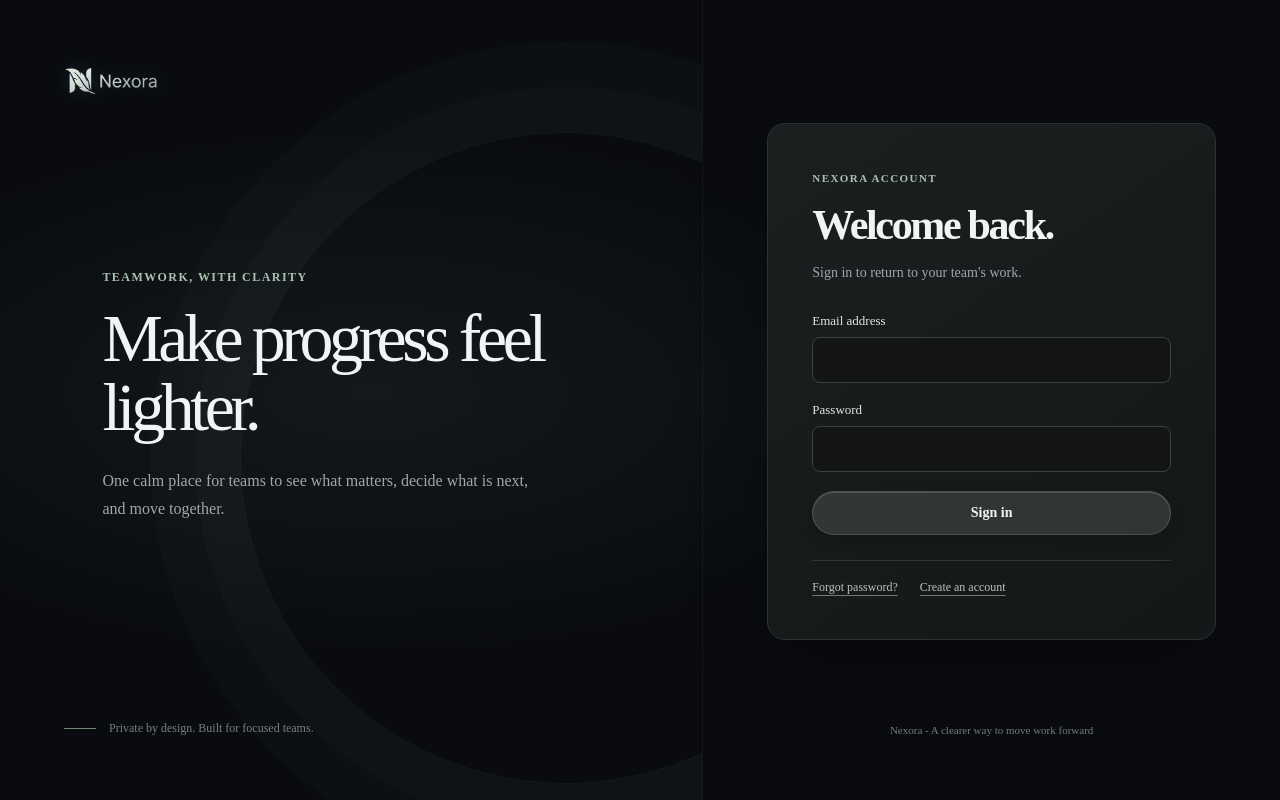
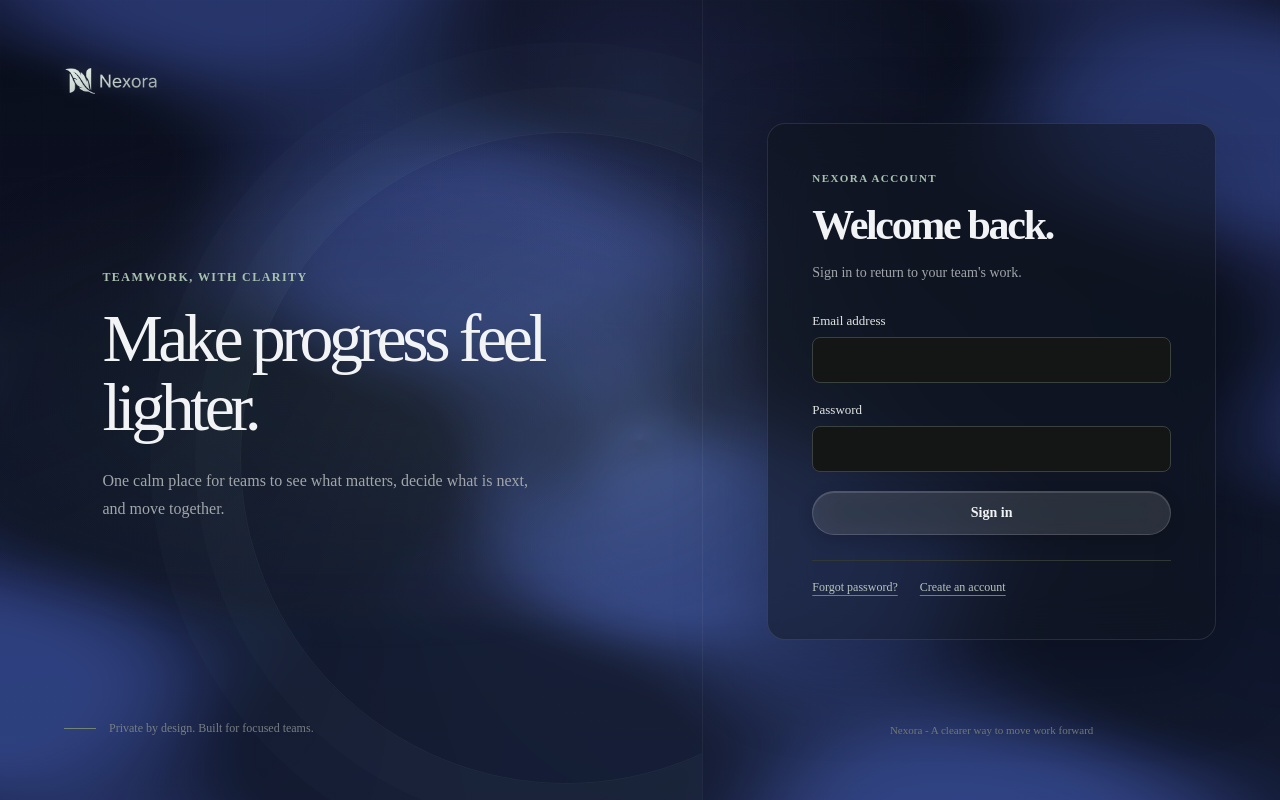
Before and after one commit to Gautam215/nexora, a Next.js app: page /login in a window 1280 px wide. Built offline with nearby package versions, Linux system fonts and the light colour scheme.

Commit message:
Profile background: Reelscape liquid wave on all pages + card colours on all boxes

```diff
--- /dev/null
+++ b/src/app/components/liquid-wave-background.tsx
@@ -0,0 +1,136 @@
+"use client";
+
+import { useEffect, useRef } from "react";
+
+/* Liquid wave background, ported from Reelscape's profile page
+   (LiquidWaveCanvas): a WebGL ripple field that follows the cursor.
+   Decorative only — pointer-events are off and the canvas sits behind
+   all page content. With reduced motion it draws a single still frame. */
+export function LiquidWaveBackground() {
+  const canvasRef = useRef<HTMLCanvasElement>(null);
+
+  useEffect(() => {
+    const canvas = canvasRef.current;
+    const gl = canvas?.getContext("webgl", { alpha: true, antialias: false });
+    if (!canvas || !gl) return;
+
+    const vertexSource = `
+      attribute vec2 position;
+      void main() { gl_Position = vec4(position, 0.0, 1.0); }
+    `;
+    const fragmentSource = `
+      precision highp float;
+      uniform vec2 resolution;
+      uniform vec2 pointer;
+      uniform float time;
+
+      void main() {
+        vec2 uv = gl_FragCoord.xy / resolution;
+        vec2 centered = uv - 0.5;
+        centered.x *= resolution.x / resolution.y;
+        vec2 cursor = pointer - 0.5;
+        cursor.x *= resolution.x / resolution.y;
+        vec2 delta = centered - cursor;
+        float distanceToCursor = length(delta);
+        float ripple = sin(distanceToCursor * 30.0 - time * 2.6) * exp(-distanceToCursor * 4.0);
+        vec2 liquidUv = uv + normalize(delta + 0.0001) * ripple * 0.035;
+        float waveOne = sin(liquidUv.x * 9.0 + liquidUv.y * 5.0 + time * 0.22);
+        float waveTwo = sin(liquidUv.y * 15.0 - liquidUv.x * 4.0 - time * 0.16);
+        float contour = smoothstep(-0.35, 0.82, waveOne * 0.65 + waveTwo * 0.35);
+        float cursorGlow = exp(-distanceToCursor * 4.4);
+        vec3 midnight = vec3(0.018, 0.024, 0.045);
+        vec3 cobalt = vec3(0.14, 0.2, 0.48);
+        vec3 silver = vec3(0.58, 0.68, 0.82);
+        vec3 color = mix(midnight, cobalt, contour * 0.78);
+        color = mix(color, silver, cursorGlow * 0.22 + contour * 0.08);
+        color += vec3(0.08, 0.12, 0.22) * (1.0 - uv.y) * 0.5;
+        gl_FragColor = vec4(color, 0.94);
+      }
+    `;
+
+    const compile = (type: number, source: string) => {
+      const shader = gl.createShader(type);
+      if (!shader) return null;
+      gl.shaderSource(shader, source);
+      gl.compileShader(shader);
+      if (!gl.getShaderParameter(shader, gl.COMPILE_STATUS)) {
+        gl.deleteShader(shader);
+        return null;
+      }
+      return shader;
+    };
+
+    const vertex = compile(gl.VERTEX_SHADER, vertexSource);
+    const fragment = compile(gl.FRAGMENT_SHADER, fragmentSource);
+    if (!vertex || !fragment) return;
+    const program = gl.createProgram();
+    if (!program) return;
+    gl.attachShader(program, vertex);
+    gl.attachShader(program, fragment);
+    gl.linkProgram(program);
+    if (!gl.getProgramParameter(program, gl.LINK_STATUS)) return;
+
+    const buffer = gl.createBuffer();
+    gl.bindBuffer(gl.ARRAY_BUFFER, buffer);
+    gl.bufferData(
+      gl.ARRAY_BUFFER,
+      new Float32Array([-1, -1, 3, -1, -1, 3]),
+      gl.STATIC_DRAW,
+    );
+    gl.useProgram(program);
+    const position = gl.getAttribLocation(program, "position");
+    const resolution = gl.getUniformLocation(program, "resolution");
+    const pointer = gl.getUniformLocation(program, "pointer");
+    const time = gl.getUniformLocation(program, "time");
+    gl.enableVertexAttribArray(position);
+    gl.vertexAttribPointer(position, 2, gl.FLOAT, false, 0, 0);
+
+    const pointerPosition = { x: 0.5, y: 0.45 };
+    const resize = () => {
+      const ratio = Math.min(window.devicePixelRatio || 1, 2);
+      canvas.width = Math.floor(canvas.clientWidth * ratio);
+      canvas.height = Math.floor(canvas.clientHeight * ratio);
+      gl.viewport(0, 0, canvas.width, canvas.height);
+    };
+    const move = (event: PointerEvent) => {
+      const bounds = canvas.getBoundingClientRect();
+      pointerPosition.x = (event.clientX - bounds.left) / bounds.width;
+      pointerPosition.y = 1 - (event.clientY - bounds.top) / bounds.height;
+    };
+
+    resize();
+    window.addEventListener("pointermove", move);
+    window.addEventListener("resize", resize);
+    let frame = 0;
+    const reducedMotion = window.matchMedia(
+      "(prefers-reduced-motion: reduce)",
+    ).matches;
+    const startedAt = performance.now();
+    const render = (now: number) => {
+      gl.uniform2f(resolution, canvas.width, canvas.height);
+      gl.uniform2f(pointer, pointerPosition.x, pointerPosition.y);
+      gl.uniform1f(time, (now - startedAt) / 1000);
+      gl.drawArrays(gl.TRIANGLES, 0, 3);
+      if (!reducedMotion) frame = window.requestAnimationFrame(render);
+    };
+    frame = window.requestAnimationFrame(render);
+
+    return () => {
+      window.cancelAnimationFrame(frame);
+      window.removeEventListener("pointermove", move);
+      window.removeEventListener("resize", resize);
+      gl.deleteBuffer(buffer);
+      gl.deleteProgram(program);
+      gl.deleteShader(vertex);
+      gl.deleteShader(fragment);
+    };
+  }, []);
+
+  return (
+    <canvas
+      ref={canvasRef}
+      className="liquid-wave-background"
+      aria-hidden="true"
+    />
+  );
+}
--- a/src/app/globals.css
+++ b/src/app/globals.css
@@ -1,12 +1,17 @@
 :root {
   color-scheme: dark;
-  --background: #090b10;
+  --background: #050711;
   --surface: #191c1f;
   --foreground: #f2f3f4;
   --foreground-soft: #d8dcdd;
   --muted: #a1a6aa;
   --border: #303538;
   --accent: #a9c2b0;
+  --box-bg: rgba(16, 21, 30, 0.55);
+  --box-bg-hover: rgba(16, 21, 30, 0.7);
+  --box-border: rgba(255, 255, 255, 0.1);
+  --box-border-hover: rgba(255, 255, 255, 0.2);
+  --box-shadow: 0 28px 90px rgba(0, 0, 0, 0.32);
   --font-sans: var(--font-inter), -apple-system, BlinkMacSystemFont, "Helvetica Neue", Arial, sans-serif;
   --font-display: var(--font-inter), -apple-system, BlinkMacSystemFont, "Helvetica Neue", Arial, sans-serif;
   --font-mono: var(--font-plex-mono), monospace;
@@ -31,6 +36,50 @@ body {
   color: var(--foreground);
   font-family: var(--font-sans);
   -webkit-font-smoothing: antialiased;
+}
+
+/* Reelscape profile background layers, on every page: blue glow, faint
+   grid, then the cursor wave canvas, then page content. */
+body::before {
+  position: fixed;
+  inset: 0;
+  z-index: -2;
+  pointer-events: none;
+  content: "";
+  background:
+    radial-gradient(circle at 50% 10%, rgba(107, 132, 255, 0.12), transparent 34%),
+    linear-gradient(180deg, rgba(2, 4, 13, 0.2), rgba(3, 5, 13, 0.72));
+}
+
+body::after {
+  position: fixed;
+  inset: 0;
+  z-index: -1;
+  pointer-events: none;
+  content: "";
+  background-image:
+    linear-gradient(rgba(255, 255, 255, 0.018) 1px, transparent 1px),
+    linear-gradient(90deg, rgba(255, 255, 255, 0.018) 1px, transparent 1px);
+  background-size: 44px 44px;
+  -webkit-mask-image: linear-gradient(to bottom, rgba(0, 0, 0, 0.8), transparent 84%);
+  mask-image: linear-gradient(to bottom, rgba(0, 0, 0, 0.8), transparent 84%);
+  opacity: 0.35;
+}
+
+.liquid-wave-background {
+  position: fixed;
+  inset: 0;
+  z-index: 0;
+  width: 100%;
+  height: 100%;
+  pointer-events: none;
+  opacity: 0.9;
+  mix-blend-mode: screen;
+}
+
+.nexora-page-content {
+  position: relative;
+  z-index: 1;
 }
 
 button,
@@ -271,8 +320,7 @@ h1 {
   min-height: 100svh;
   grid-template-columns: minmax(0, 1fr) minmax(420px, 0.82fr);
   background:
-    radial-gradient(ellipse at 29% 49%, rgb(72 91 79 / 17%), transparent 45%),
-    var(--background);
+    radial-gradient(ellipse at 29% 49%, rgb(72 91 79 / 17%), transparent 45%);
 }
 
 .auth-story {
@@ -353,10 +401,12 @@ h1 {
   width: min(100%, 450px);
   margin: auto;
   padding: clamp(27px, 4vw, 44px);
-  border: 1px solid #2b3130;
+  border: 1px solid var(--box-border);
   border-radius: 18px;
-  background: linear-gradient(145deg, rgb(28 32 31 / 97%), rgb(21 24 24 / 97%));
-  box-shadow: 0 28px 80px rgb(0 0 0 / 19%);
+  background: var(--box-bg);
+  -webkit-backdrop-filter: blur(24px);
+  backdrop-filter: blur(24px);
+  box-shadow: var(--box-shadow);
 }
 
 .workspace-card {
@@ -465,9 +515,11 @@ h1 {
 .confirm-panel {
   width: 100%;
   padding: 13px 14px;
-  border: 1px solid #3a4240;
+  border: 1px solid var(--box-border);
   border-radius: 10px;
-  background: #131615;
+  background: var(--box-bg);
+  -webkit-backdrop-filter: blur(12px);
+  backdrop-filter: blur(12px);
 }
 
 .confirm-panel p {
@@ -701,9 +753,11 @@ h1 {
   align-items: center;
   gap: 12px;
   padding: 14px;
-  border: 1px solid #333b37;
+  border: 1px solid var(--box-border);
   border-radius: 10px;
-  background: #171b19;
+  background: var(--box-bg);
+  -webkit-backdrop-filter: blur(12px);
+  backdrop-filter: blur(12px);
 }
 
 .organization-monogram,
@@ -785,8 +839,8 @@ h1 {
 
 .organization-card-link:hover {
   transform: translateY(-1px);
-  border-color: #53665a;
-  background: #1b211d;
+  border-color: var(--box-border-hover);
+  background: var(--box-bg-hover);
 }
 
 .organization-dashboard .secondary-link {
@@ -835,9 +889,11 @@ h1 {
   gap: 12px;
   margin: 26px 0 19px;
   padding: 15px;
-  border: 1px solid #354139;
+  border: 1px solid var(--box-border);
   border-radius: 10px;
-  background: #171d19;
+  background: var(--box-bg);
+  -webkit-backdrop-filter: blur(12px);
+  backdrop-filter: blur(12px);
 }
 
 .workspace-status-card .status-indicator {
@@ -972,9 +1028,11 @@ h1 {
   align-items: center;
   gap: 13px;
   padding: 13px;
-  border: 1px solid #333b37;
+  border: 1px solid var(--box-border);
   border-radius: 10px;
-  background: #171b19;
+  background: var(--box-bg);
+  -webkit-backdrop-filter: blur(12px);
+  backdrop-filter: blur(12px);
   color: inherit;
   text-decoration: none;
   transition: border-color 120ms ease, background-color 120ms ease, transform 120ms ease;
@@ -982,8 +1040,8 @@ h1 {
 
 .project-card:hover {
   transform: translateY(-1px);
-  border-color: #53665a;
-  background: #1b211d;
+  border-color: var(--box-border-hover);
+  background: var(--box-bg-hover);
 }
 
 .project-icon {
@@ -2085,9 +2143,11 @@ h1 {
 .analytics-panel {
   min-width: 0;
   padding: 13px;
-  border: 1px solid #303833;
+  border: 1px solid var(--box-border);
   border-radius: 9px;
-  background: #141816;
+  background: var(--box-bg);
+  -webkit-backdrop-filter: blur(12px);
+  backdrop-filter: blur(12px);
 }
 
 .analytics-panel-heading {
@@ -2386,9 +2446,11 @@ h1 {
 .milestone-card {
   min-width: 0;
   padding: 15px;
-  border: 1px solid #333b37;
+  border: 1px solid var(--box-border);
   border-radius: 10px;
-  background: linear-gradient(145deg, #191e1b, #171b19);
+  background: var(--box-bg);
+  -webkit-backdrop-filter: blur(12px);
+  backdrop-filter: blur(12px);
 }
 
 .milestone-card-heading,
@@ -2809,9 +2871,11 @@ h1 {
 .task-card {
   min-width: 0;
   padding: 11px;
-  border: 1px solid #354039;
+  border: 1px solid var(--box-border);
   border-radius: 9px;
-  background: #1d2320;
+  background: var(--box-bg);
+  -webkit-backdrop-filter: blur(12px);
+  backdrop-filter: blur(12px);
   box-shadow: 0 5px 17px rgb(0 0 0 / 10%);
 }
 
--- a/src/app/layout.tsx
+++ b/src/app/layout.tsx
@@ -2,6 +2,7 @@ import type { Metadata } from "next";
 import { IBM_Plex_Mono, Inter } from "next/font/google";
 import { connection } from "next/server";
 import type { ReactNode } from "react";
+import { LiquidWaveBackground } from "./components/liquid-wave-background";
 import "./globals.css";
 
 const inter = Inter({
@@ -28,7 +29,10 @@ export default async function RootLayout({
 
   return (
     <html lang="en">
-      <body className={`${inter.variable} ${plexMono.variable}`}>{children}</body>
+      <body className={`${inter.variable} ${plexMono.variable}`}>
+        <LiquidWaveBackground />
+        <div className="nexora-page-content">{children}</div>
+      </body>
     </html>
   );
 }
```
Also changed, not shown: 1 other file (tests, documents, lock files or other folders).
